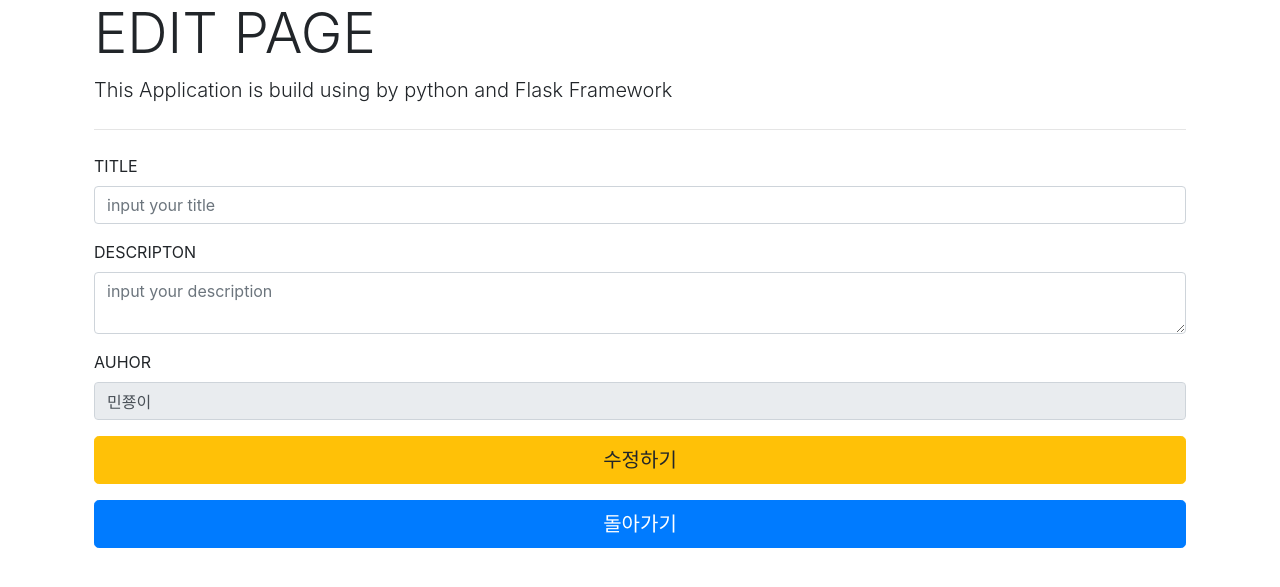
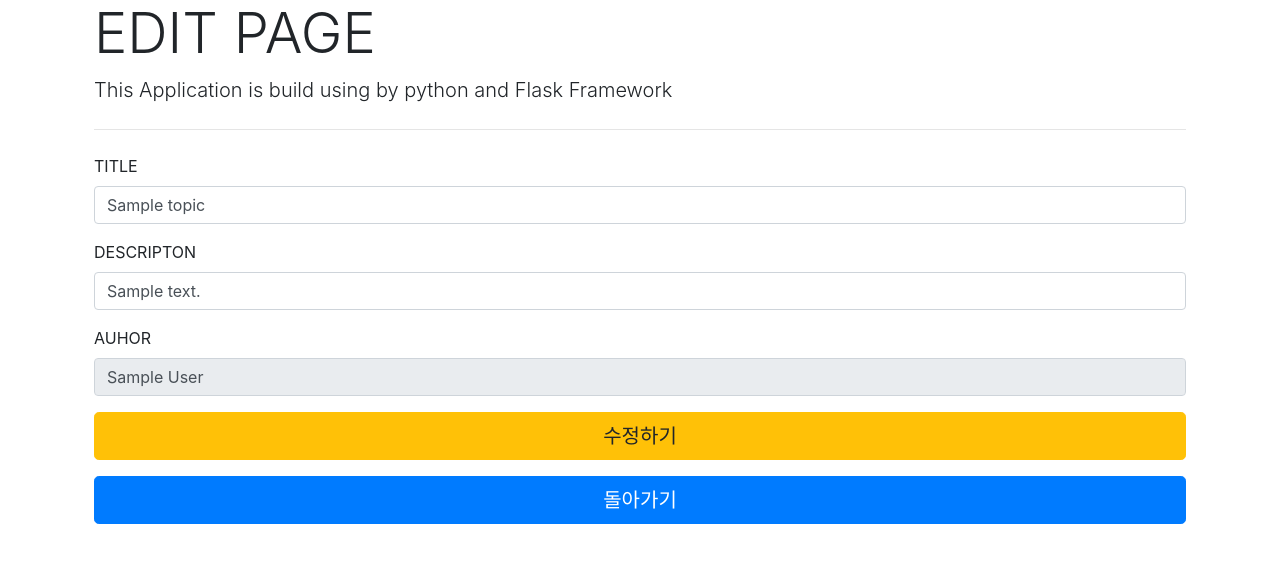
Before and after one commit to minjung7961/flask_web, a Flask app: page /1/edit in a window 1280 px wide. Shown: the part 56-643 px from the top of the page. Run offline with Flask 2, Linux system fonts and the light colour scheme; tables that the repository leaves empty or names only in its code hold one stand-in row (values such as "Sample post"); some libraries are stand-ins or nearby versions.

Commit message:
edit page 에 디비값 출력하는것까지함

```diff
--- a/app.py
+++ b/app.py
@@ -85,12 +85,17 @@ def delete(id):
 
 @app.route('/<int:id>/edit', methods=['POST','GET'])
 def edit(id):
-    # cursor = db.cursor()
-    # sql = f'DELETE FROM topic WHERE id = {id};'
-    # print("sql")
-    # cursor.execute(sql)
-    # db.commit()
-    return render_template("article_edit.html")
+    cursor = db.cursor()
+    if request.method == "POST":
+        return "Success"
+    else:
+        sql = f'SELECT * FROM topic WHERE id={id};'
+        print("sql")
+        cursor.execute(sql)
+        topic = cursor.fetchone()
+        print(topic)
+        # db.commit()
+        return render_template("article_edit.html",article = topic)
 # app.py 파일을 가장 먼저 실행하겠다라는 내용 (그중 이줄부터 실행할것이란 소리)
 if __name__ == '__main__':
     app.run() # 애가 서버 실행시켜줌
--- a/templates/article_edit.html
+++ b/templates/article_edit.html
@@ -7,19 +7,19 @@
 <form action="/edit" method="POST" onsubmit="return confirm('정말 수정 하시겠습니까?')">
     <div class="form-group">
         <label>TITLE</label>
-        <input class="form-control" type="text" name='title' placeholder="input your title" required>
+        <input class="form-control" type="text" name='title' value="{{article[1]}}" placeholder="input your title" required>
     </div>
 
 
     <div class="form-group">
         <label>DESCRIPTON</label>
-        <textarea class="form-control" name="desc" placeholder="input your description" required></textarea>
+        <input class="form-control" type="text" name="desc" value="{{article[2]}}" placeholder="input your description" required>
     </div>
 
 
     <div class="form-group">
         <label>AUHOR</label>
-        <input type="text" name='author' class="form-control" value="민쭁이" placeholder="input your name" disabled>
+        <input type="text" name='author' class="form-control" value="{{article[3]}}" placeholder="input your name" disabled>
     </div>
 
 
```
